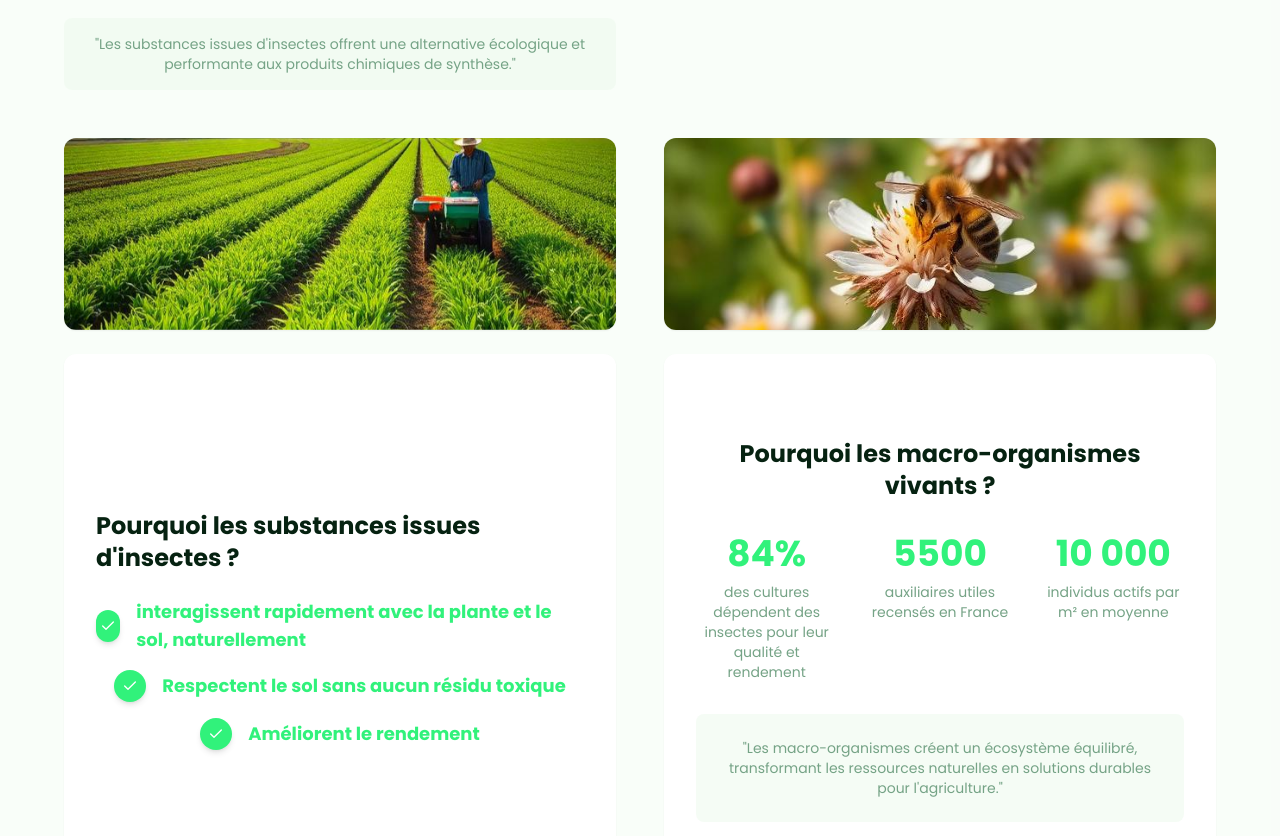
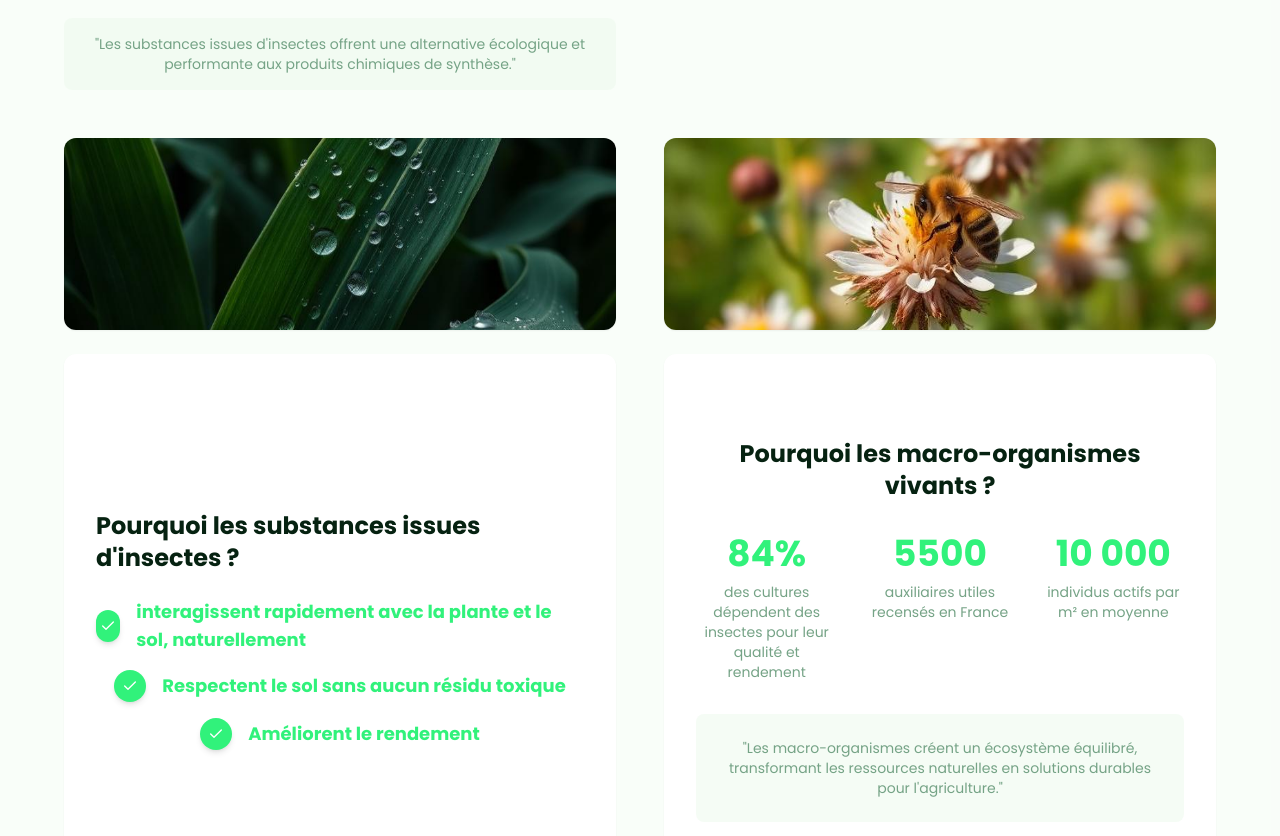
Before and after one commit to mcournutkeprea/keprea, a React (Vite) app: page / in a window 1280 px wide. Shown: the part 2360-3196 px from the top of the page. Built offline with nearby package versions, Linux system fonts and the light colour scheme.

Commit message:
Replace image with dark droplets on corn leaves

```diff
--- a/src/components/Innovation.tsx
+++ b/src/components/Innovation.tsx
@@ -1,7 +1,7 @@
 import { useLanguage } from "@/contexts/LanguageContext";
 import { Check } from "lucide-react";
 import beeOnPlant from "@/assets/bee-on-plant.jpg";
-import fieldFertilization from "@/assets/field-fertilization.jpg";
+import cornLeavesDroplets from "@/assets/corn-leaves-droplets.jpg";
 import { useState } from "react";
 
 const Innovation = () => {
@@ -94,8 +94,8 @@ const Innovation = () => {
                   }}
                 >
                   <img
-                    src={fieldFertilization}
-                    alt="Fertilisation dans un champ agricole"
+                    src={cornLeavesDroplets}
+                    alt="Gouttes sur feuilles de maïs"
                     className="w-full h-full object-cover"
                   />
                 </div>
```
Also changed, not shown: src/assets/corn-leaves-droplets.jpg (added).
